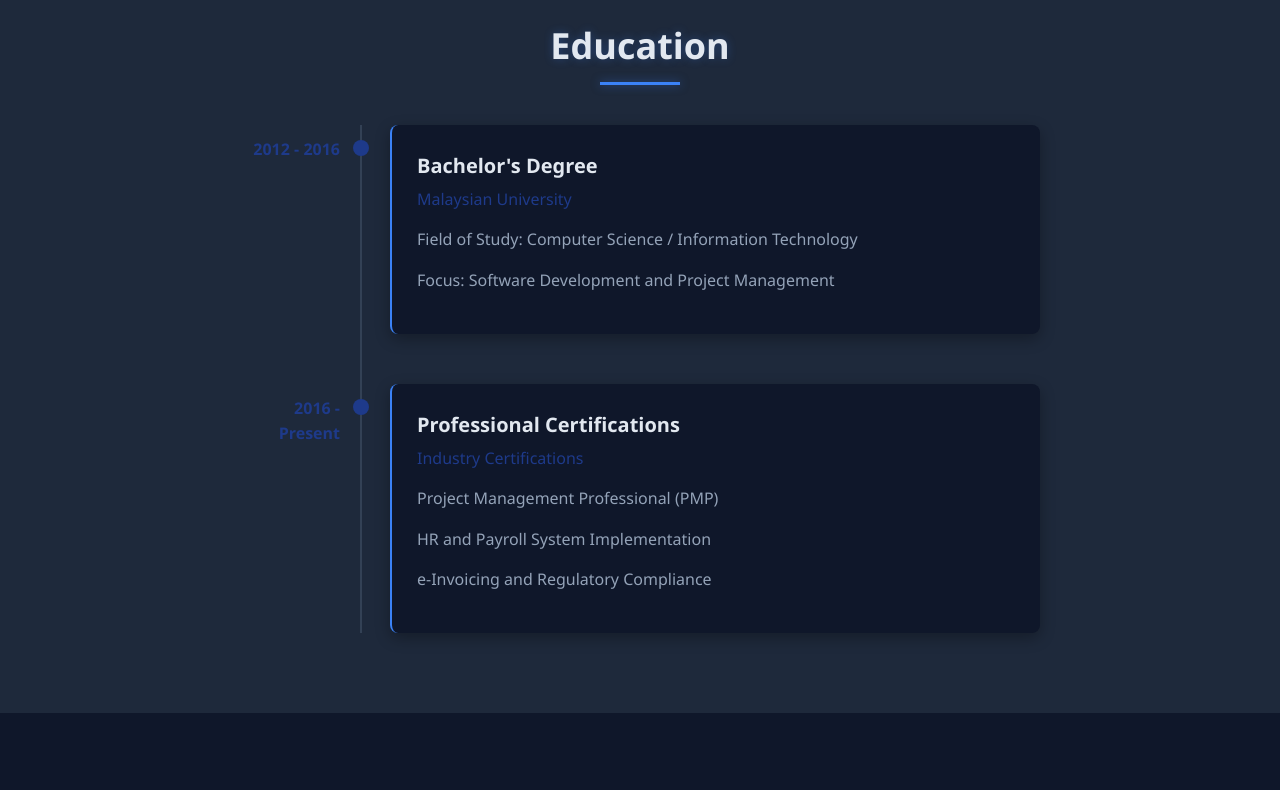
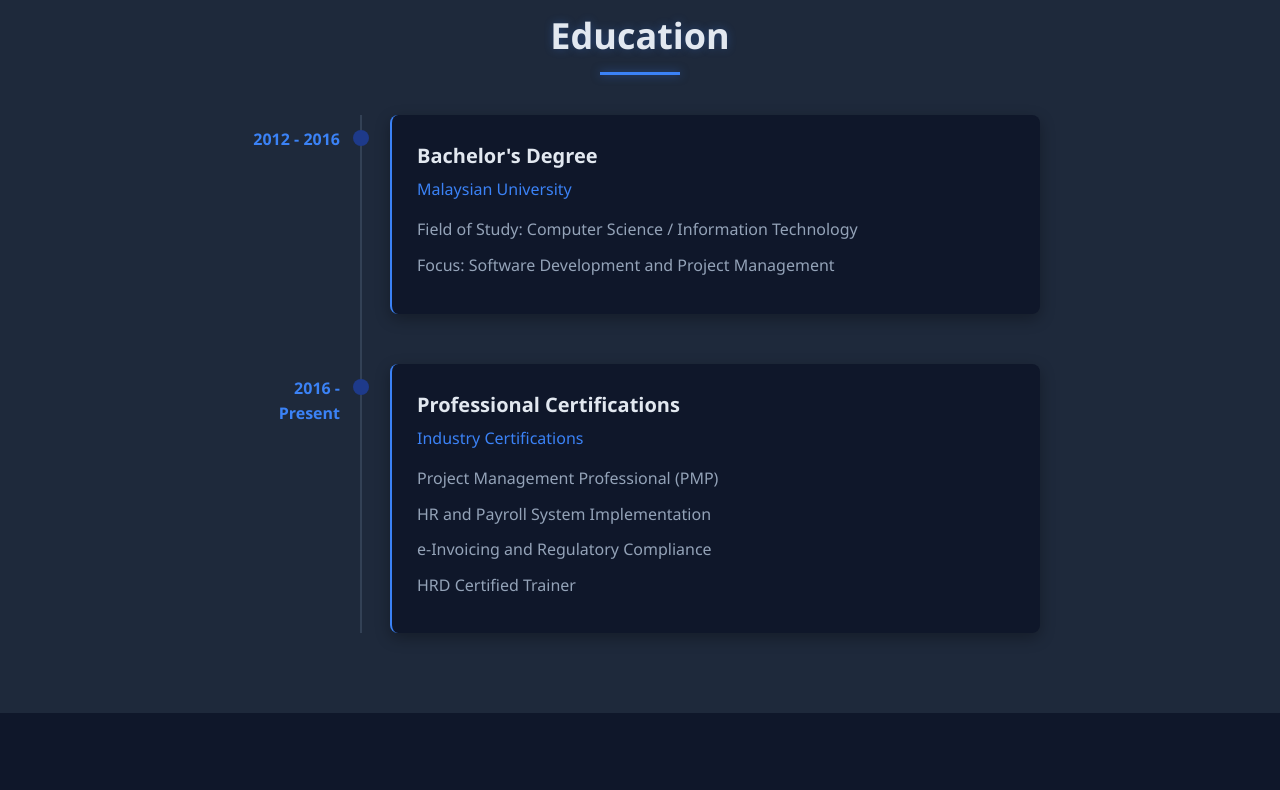
Before and after one commit to lihchyuan/Resume, a plain HTML site: page index.html in a window 1280 px wide. Shown: the part 2480-3270 px from the top of the page. Drawn offline with Linux system fonts and the light colour scheme.

Commit message:
feat: Add HRD certification and improve readability

```diff
--- a/index.html
+++ b/index.html
@@ -138,6 +138,7 @@
                         <p>Project Management Professional (PMP)</p>
                         <p>HR and Payroll System Implementation</p>
                         <p>e-Invoicing and Regulatory Compliance</p>
+                        <p>HRD Certified Trainer</p>
                     </div>
                 </div>
             </div>
--- a/style.css
+++ b/style.css
@@ -128,6 +128,7 @@ nav {
 
 .nav-links a {
     color: var(--text-light);
+    font-weight: 500;
     font-weight: 500;
     position: relative;
     padding: 5px 10px;
@@ -374,7 +375,7 @@ nav {
     left: 0;
     top: 12px;
     font-weight: 600;
-    color: var(--primary-color);
+    color: var(--accent-color);
 }
 
 .timeline-content {
@@ -394,14 +395,15 @@ nav {
 
 .timeline-content h4 {
     font-size: 16px;
-    color: var(--primary-color);
+    color: var(--accent-color);
     margin-bottom: 15px;
     font-weight: 500;
 }
 
 .timeline-content p {
-    margin-bottom: 15px;
+    margin-bottom: 10px;
     color: var(--text-light);
+    font-weight: 500;
 }
 
 .timeline-content ul {
```
